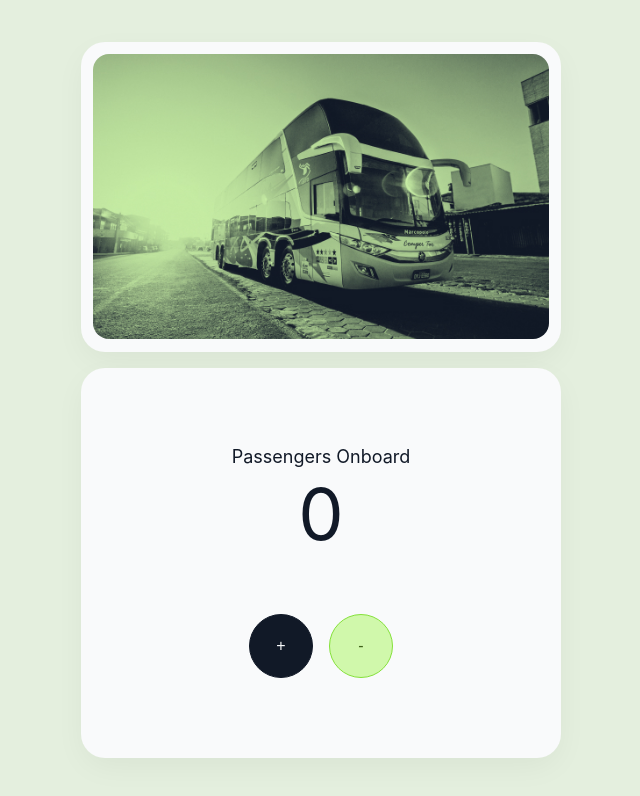
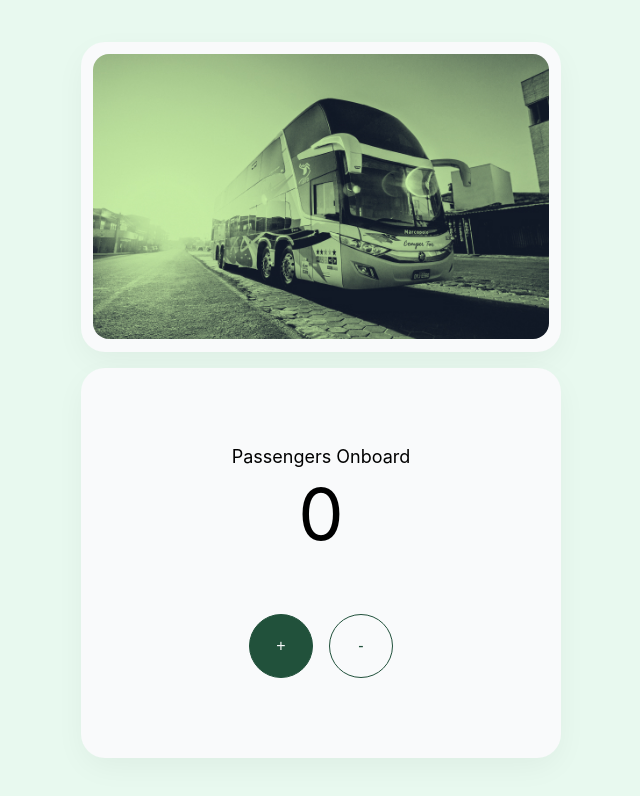
Before and after one commit to elikemdaniels/passenger-counter, a plain HTML site: page index.html in a window 1280 px wide. Shown: the whole page, without its empty margins (319-959 px from the left). Drawn offline with Linux system fonts and the light colour scheme.

Commit message:
Updated the colour scheme.

```diff
--- a/css/theme.css
+++ b/css/theme.css
@@ -48,11 +48,8 @@ html {
 
 /* CUSTOM CSS */
 :root {
-  --brand-accent-light: #E4EFDE;
-  --brand-accent-medium: #D0F8AB;
-  --brand-accent-deep: #85E13A;
-  --brand-accent-dark: #3F621A;
-  --brand-black: #111927;
+  --brand-accent-light: #E8F9EF;
+  --brand-accent-dark: #21513B;
   --brand-white: #F9FAFB;
 }
 
@@ -121,22 +118,22 @@ button {
   width: 4em;
   height: 4em;
   border-radius: 10em;
-  border: 1px solid var(--brand-black);
-  color: var(--brand-black);
+  border: 1px solid var(--brand-accent-dark);
+  color: var(--brand-accent-dark);
   font-size: 1.6em;
   font-weight: medium;
   cursor: pointer;
 }
 
 #increment-btn {
-  background-color: var(--brand-black);
+  background-color: var(--brand-accent-dark);
   color: var(--brand-white);
 }
 
 #save-btn {
-  background-color: var(--brand-accent-medium);
+  background-color: var(--brand-white);
   color: var(--brand-accent-dark);
-  border-color: var(--brand-accent-deep);
+  border-color: var(--brand-accent-dark);
 }
 
 .button-group {
```
